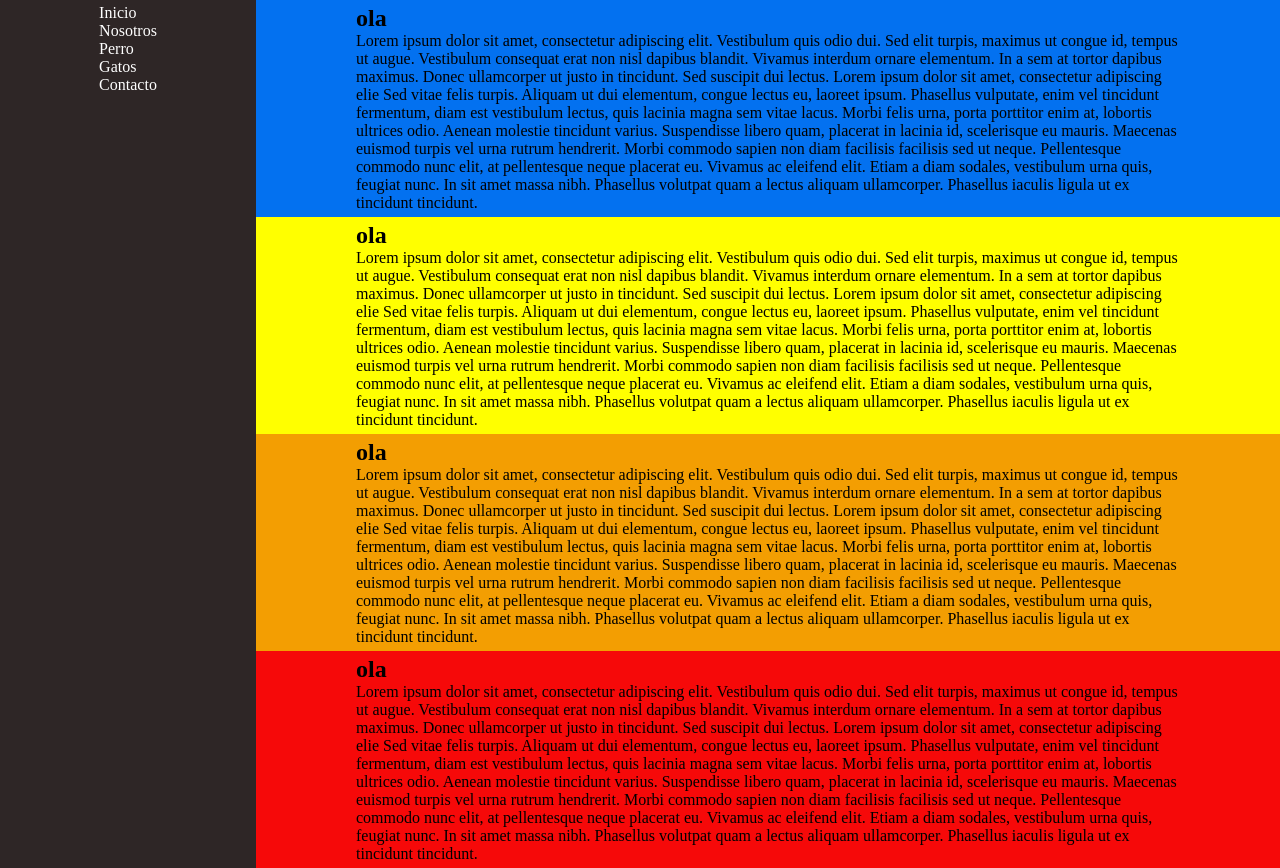
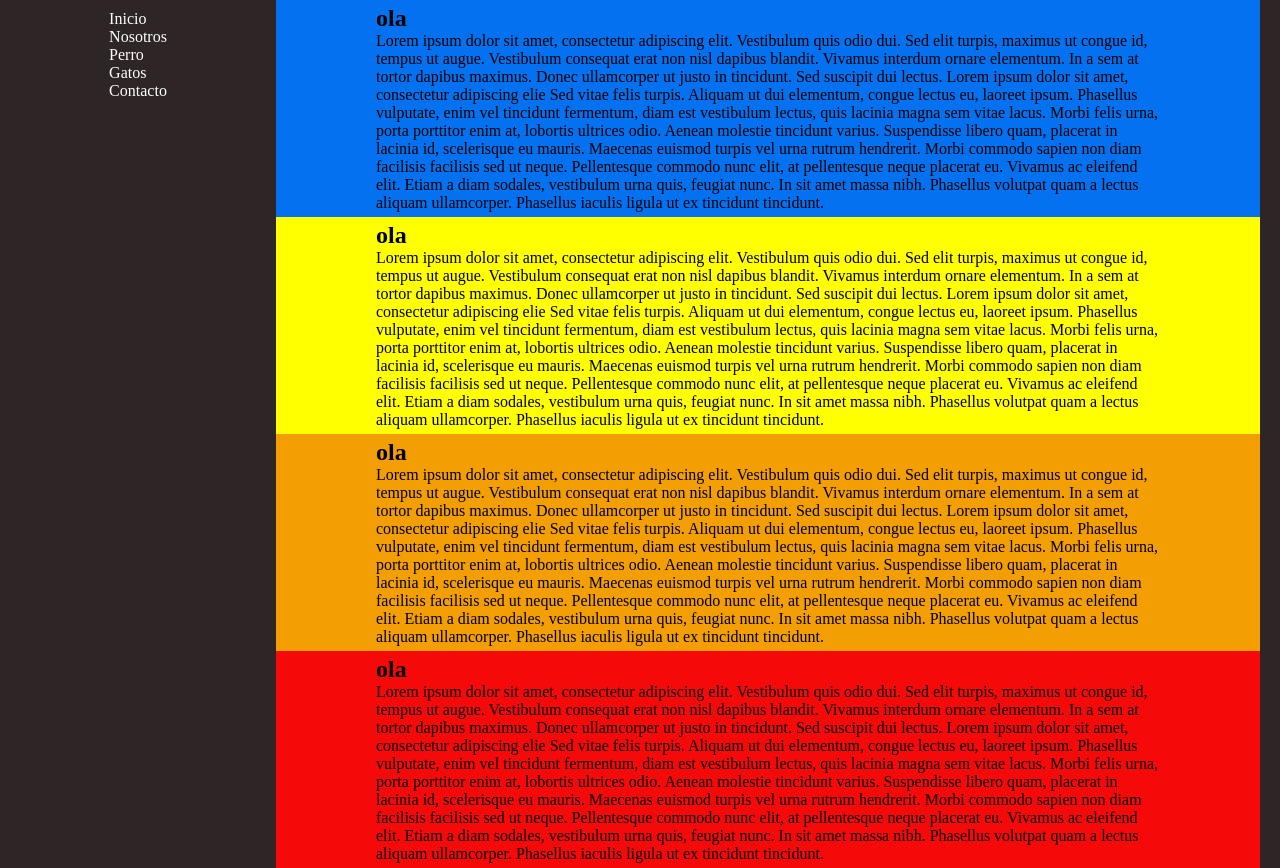
Before and after one commit to CookieBlossom/WebDeveloper_Act2, a plain HTML site: page index.html in a window 1280 px wide. Drawn offline with Linux system fonts and the light colour scheme.

Commit message:
fixed responsive 2.0

```diff
--- a/assets/css/index.css
+++ b/assets/css/index.css
@@ -1,52 +1,47 @@
 *{
-    margin: 0;
-    padding: 0;
+    margin: 0px;
+    padding: 0px;
 }
 li{
     list-style: none;
 }
 .container{
+    display: flex;
     min-height: 100vh;
-    display: flex;
+    background-color: rgb(46, 38, 38);
+}
+.container-content{
+    margin: 10px;
 }
 .contenedor-izquierdo{
+    padding: 10px;
     min-width: 20%;
     color: rgb(255, 255, 255);
-    background-color: rgb(46, 38, 38);
 }
 .contenedor-derecho{
-    min-width: 80%;
-    background-color:  rgb(46, 38, 38);
+    padding-right:  20px;
+    display: flex;
+    flex-direction: column;
 }
 .contenedor-azul{
     background-color: rgba(0, 119, 255, 0.928);
     height: 100%;
-    text-align: center;
 }
 .contenedor-amarillo{
     background-color: rgb(255, 255, 0);
     height: 100%;
-    text-align: center;
 }
 
 .contenedor-naranjo{
     background-color: rgba(255, 166, 0, 0.942);
     height: 100%;
-    text-align: center;
 }
 .contenedor-rojo{
     background-color: rgb(246, 9, 9);
     height: 100%;
-    text-align: center;
-}
-.cajas{
-    display: flex;
-    height: 100%;
-    flex-direction: column;
 }
 .contenedor-lista{
     display: flex;
-    padding-top: 4px;
     justify-content: center;
 }
 .data{
--- a/index.html
+++ b/index.html
@@ -20,18 +20,13 @@
             </div>
         </div>
         <div class="contenedor-derecho">
-            <div class="cajas">
             <div class="contenedor-azul">
                 <div class="data">
                     <div class="titulo">
                         <h2>ola</h2>
                     </div>
                     <div class="parrafo">
-                            <p>
-
-            Lorem ipsum dolor sit amet, consectetur adipiscing elit. Vestibulum quis odio dui. Sed elit turpis, maximus ut congue id, tempus ut augue. Vestibulum consequat erat non nisl dapibus blandit. Vivamus interdum ornare elementum. In a sem at tortor dapibus maximus. Donec ullamcorper ut justo in tincidunt. Sed suscipit dui lectus. Lorem ipsum dolor sit amet, consectetur adipiscing elie
-            Sed vitae felis turpis. Aliquam ut dui elementum, congue lectus eu, laoreet ipsum. Phasellus vulputate, enim vel tincidunt fermentum, diam est vestibulum lectus, quis lacinia magna sem vitae lacus. Morbi felis urna, porta porttitor enim at, lobortis ultrices odio. Aenean molestie tincidunt varius. Suspendisse libero quam, placerat in lacinia id, scelerisque eu mauris. Maecenas euismod turpis vel urna rutrum hendrerit. Morbi commodo sapien non diam facilisis facilisis sed ut neque. Pellentesque commodo nunc elit, at pellentesque neque placerat eu. Vivamus ac eleifend elit. Etiam a diam sodales, vestibulum urna quis, feugiat nunc. In sit amet massa nibh. Phasellus volutpat quam a lectus aliquam ullamcorper. Phasellus iaculis ligula ut ex tincidunt tincidunt.
-                            </p>
+                        <p>Lorem ipsum dolor sit amet, consectetur adipiscing elit. Vestibulum quis odio dui. Sed elit turpis, maximus ut congue id, tempus ut augue. Vestibulum consequat erat non nisl dapibus blandit. Vivamus interdum ornare elementum. In a sem at tortor dapibus maximus. Donec ullamcorper ut justo in tincidunt. Sed suscipit dui lectus. Lorem ipsum dolor sit amet, consectetur adipiscing elie Sed vitae felis turpis. Aliquam ut dui elementum, congue lectus eu, laoreet ipsum. Phasellus vulputate, enim vel tincidunt fermentum, diam est vestibulum lectus, quis lacinia magna sem vitae lacus. Morbi felis urna, porta porttitor enim at, lobortis ultrices odio. Aenean molestie tincidunt varius. Suspendisse libero quam, placerat in lacinia id, scelerisque eu mauris. Maecenas euismod turpis vel urna rutrum hendrerit. Morbi commodo sapien non diam facilisis facilisis sed ut neque. Pellentesque commodo nunc elit, at pellentesque neque placerat eu. Vivamus ac eleifend elit. Etiam a diam sodales, vestibulum urna quis, feugiat nunc. In sit amet massa nibh. Phasellus volutpat quam a lectus aliquam ullamcorper. Phasellus iaculis ligula ut ex tincidunt tincidunt.</p>
                     </div>
                 </div>
             </div>
@@ -41,11 +36,7 @@
                         <h2>ola</h2>
                     </div>
                     <div class="parrafo">
-                            <p>
-
-            Lorem ipsum dolor sit amet, consectetur adipiscing elit. Vestibulum quis odio dui. Sed elit turpis, maximus ut congue id, tempus ut augue. Vestibulum consequat erat non nisl dapibus blandit. Vivamus interdum ornare elementum. In a sem at tortor dapibus maximus. Donec ullamcorper ut justo in tincidunt. Sed suscipit dui lectus. Lorem ipsum dolor sit amet, consectetur adipiscing elie
-            Sed vitae felis turpis. Aliquam ut dui elementum, congue lectus eu, laoreet ipsum. Phasellus vulputate, enim vel tincidunt fermentum, diam est vestibulum lectus, quis lacinia magna sem vitae lacus. Morbi felis urna, porta porttitor enim at, lobortis ultrices odio. Aenean molestie tincidunt varius. Suspendisse libero quam, placerat in lacinia id, scelerisque eu mauris. Maecenas euismod turpis vel urna rutrum hendrerit. Morbi commodo sapien non diam facilisis facilisis sed ut neque. Pellentesque commodo nunc elit, at pellentesque neque placerat eu. Vivamus ac eleifend elit. Etiam a diam sodales, vestibulum urna quis, feugiat nunc. In sit amet massa nibh. Phasellus volutpat quam a lectus aliquam ullamcorper. Phasellus iaculis ligula ut ex tincidunt tincidunt.
-                            </p>
+                        <p>Lorem ipsum dolor sit amet, consectetur adipiscing elit. Vestibulum quis odio dui. Sed elit turpis, maximus ut congue id, tempus ut augue. Vestibulum consequat erat non nisl dapibus blandit. Vivamus interdum ornare elementum. In a sem at tortor dapibus maximus. Donec ullamcorper ut justo in tincidunt. Sed suscipit dui lectus. Lorem ipsum dolor sit amet, consectetur adipiscing elie Sed vitae felis turpis. Aliquam ut dui elementum, congue lectus eu, laoreet ipsum. Phasellus vulputate, enim vel tincidunt fermentum, diam est vestibulum lectus, quis lacinia magna sem vitae lacus. Morbi felis urna, porta porttitor enim at, lobortis ultrices odio. Aenean molestie tincidunt varius. Suspendisse libero quam, placerat in lacinia id, scelerisque eu mauris. Maecenas euismod turpis vel urna rutrum hendrerit. Morbi commodo sapien non diam facilisis facilisis sed ut neque. Pellentesque commodo nunc elit, at pellentesque neque placerat eu. Vivamus ac eleifend elit. Etiam a diam sodales, vestibulum urna quis, feugiat nunc. In sit amet massa nibh. Phasellus volutpat quam a lectus aliquam ullamcorper. Phasellus iaculis ligula ut ex tincidunt tincidunt.</p>
                     </div>
                 </div>
             </div>
@@ -55,11 +46,7 @@
                         <h2>ola</h2>
                     </div>
                     <div class="parrafo">
-                            <p>
-
-            Lorem ipsum dolor sit amet, consectetur adipiscing elit. Vestibulum quis odio dui. Sed elit turpis, maximus ut congue id, tempus ut augue. Vestibulum consequat erat non nisl dapibus blandit. Vivamus interdum ornare elementum. In a sem at tortor dapibus maximus. Donec ullamcorper ut justo in tincidunt. Sed suscipit dui lectus. Lorem ipsum dolor sit amet, consectetur adipiscing elie
-            Sed vitae felis turpis. Aliquam ut dui elementum, congue lectus eu, laoreet ipsum. Phasellus vulputate, enim vel tincidunt fermentum, diam est vestibulum lectus, quis lacinia magna sem vitae lacus. Morbi felis urna, porta porttitor enim at, lobortis ultrices odio. Aenean molestie tincidunt varius. Suspendisse libero quam, placerat in lacinia id, scelerisque eu mauris. Maecenas euismod turpis vel urna rutrum hendrerit. Morbi commodo sapien non diam facilisis facilisis sed ut neque. Pellentesque commodo nunc elit, at pellentesque neque placerat eu. Vivamus ac eleifend elit. Etiam a diam sodales, vestibulum urna quis, feugiat nunc. In sit amet massa nibh. Phasellus volutpat quam a lectus aliquam ullamcorper. Phasellus iaculis ligula ut ex tincidunt tincidunt.
-                            </p>
+                        <p>Lorem ipsum dolor sit amet, consectetur adipiscing elit. Vestibulum quis odio dui. Sed elit turpis, maximus ut congue id, tempus ut augue. Vestibulum consequat erat non nisl dapibus blandit. Vivamus interdum ornare elementum. In a sem at tortor dapibus maximus. Donec ullamcorper ut justo in tincidunt. Sed suscipit dui lectus. Lorem ipsum dolor sit amet, consectetur adipiscing elie Sed vitae felis turpis. Aliquam ut dui elementum, congue lectus eu, laoreet ipsum. Phasellus vulputate, enim vel tincidunt fermentum, diam est vestibulum lectus, quis lacinia magna sem vitae lacus. Morbi felis urna, porta porttitor enim at, lobortis ultrices odio. Aenean molestie tincidunt varius. Suspendisse libero quam, placerat in lacinia id, scelerisque eu mauris. Maecenas euismod turpis vel urna rutrum hendrerit. Morbi commodo sapien non diam facilisis facilisis sed ut neque. Pellentesque commodo nunc elit, at pellentesque neque placerat eu. Vivamus ac eleifend elit. Etiam a diam sodales, vestibulum urna quis, feugiat nunc. In sit amet massa nibh. Phasellus volutpat quam a lectus aliquam ullamcorper. Phasellus iaculis ligula ut ex tincidunt tincidunt.</p>
                     </div>
                 </div>
             </div>
@@ -69,12 +56,7 @@
                         <h2>ola</h2>
                     </div>
                     <div class="parrafo">
-                            <p>
-
-            Lorem ipsum dolor sit amet, consectetur adipiscing elit. Vestibulum quis odio dui. Sed elit turpis, maximus ut congue id, tempus ut augue. Vestibulum consequat erat non nisl dapibus blandit. Vivamus interdum ornare elementum. In a sem at tortor dapibus maximus. Donec ullamcorper ut justo in tincidunt. Sed suscipit dui lectus. Lorem ipsum dolor sit amet, consectetur adipiscing elie
-            Sed vitae felis turpis. Aliquam ut dui elementum, congue lectus eu, laoreet ipsum. Phasellus vulputate, enim vel tincidunt fermentum, diam est vestibulum lectus, quis lacinia magna sem vitae lacus. Morbi felis urna, porta porttitor enim at, lobortis ultrices odio. Aenean molestie tincidunt varius. Suspendisse libero quam, placerat in lacinia id, scelerisque eu mauris. Maecenas euismod turpis vel urna rutrum hendrerit. Morbi commodo sapien non diam facilisis facilisis sed ut neque. Pellentesque commodo nunc elit, at pellentesque neque placerat eu. Vivamus ac eleifend elit. Etiam a diam sodales, vestibulum urna quis, feugiat nunc. In sit amet massa nibh. Phasellus volutpat quam a lectus aliquam ullamcorper. Phasellus iaculis ligula ut ex tincidunt tincidunt.
-                            </p>
-                        </div>
+                        <p>Lorem ipsum dolor sit amet, consectetur adipiscing elit. Vestibulum quis odio dui. Sed elit turpis, maximus ut congue id, tempus ut augue. Vestibulum consequat erat non nisl dapibus blandit. Vivamus interdum ornare elementum. In a sem at tortor dapibus maximus. Donec ullamcorper ut justo in tincidunt. Sed suscipit dui lectus. Lorem ipsum dolor sit amet, consectetur adipiscing elie Sed vitae felis turpis. Aliquam ut dui elementum, congue lectus eu, laoreet ipsum. Phasellus vulputate, enim vel tincidunt fermentum, diam est vestibulum lectus, quis lacinia magna sem vitae lacus. Morbi felis urna, porta porttitor enim at, lobortis ultrices odio. Aenean molestie tincidunt varius. Suspendisse libero quam, placerat in lacinia id, scelerisque eu mauris. Maecenas euismod turpis vel urna rutrum hendrerit. Morbi commodo sapien non diam facilisis facilisis sed ut neque. Pellentesque commodo nunc elit, at pellentesque neque placerat eu. Vivamus ac eleifend elit. Etiam a diam sodales, vestibulum urna quis, feugiat nunc. In sit amet massa nibh. Phasellus volutpat quam a lectus aliquam ullamcorper. Phasellus iaculis ligula ut ex tincidunt tincidunt.</p>
                     </div>
                 </div>
             </div>
```
Lines whose indentation alone changed are shown as unchanged.
